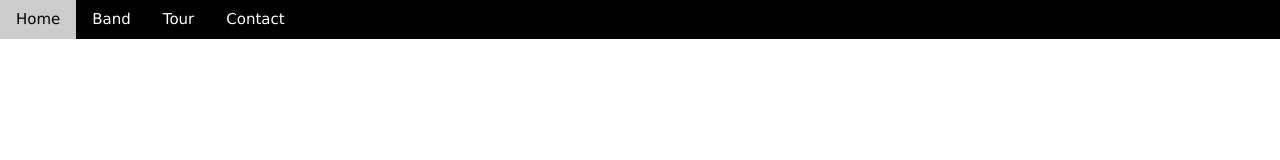
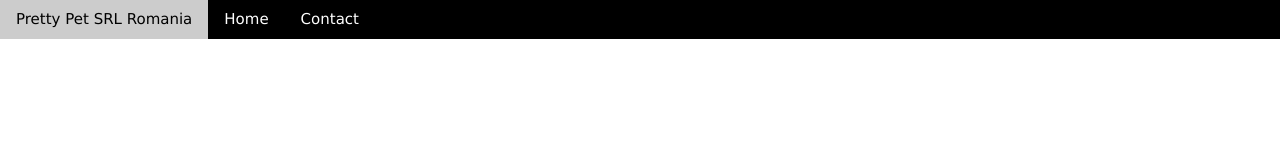
Before and after one commit to prettypet/prettypet.github.io, a plain HTML site: page index.html in a window 1280 px wide. Drawn offline with Linux system fonts and the light colour scheme.

Commit message:
Update index.html

```diff
--- a/index.html
+++ b/index.html
@@ -7,9 +7,9 @@
 
 <!-- Navigation -->
 <nav class="w3-bar w3-black">
-  <a href="#home" class="w3-button w3-bar-item">Home</a>
-  <a href="#band" class="w3-button w3-bar-item">Band</a>
-  <a href="#tour" class="w3-button w3-bar-item">Tour</a>
+  <a href="#sign" class="w3-button w3-bar-item">Pretty Pet SRL Romania</a>
+<!--  <a href="#band" class="w3-button w3-bar-item">Band</a> -->
+  <a href="https://prettypet.github.io" class="w3-button w3-bar-item">Home</a>
   <a href="#contact" class="w3-button w3-bar-item">Contact</a>
 </nav>
 
```
